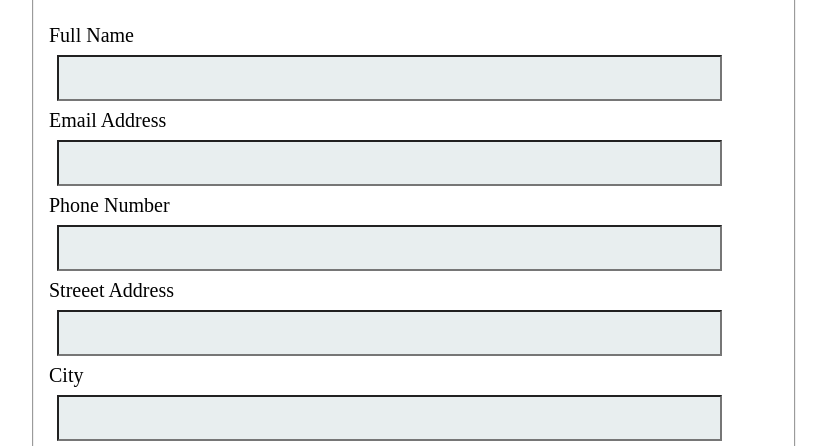
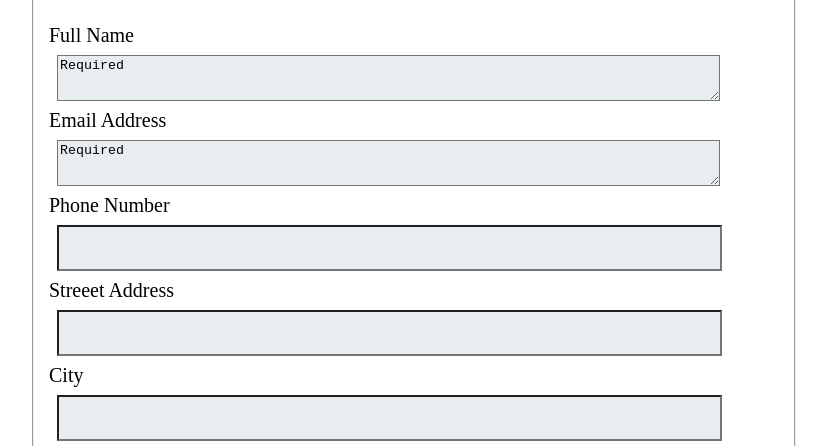
Before and after one commit to David-Ragnarsson/Online-Registration-Form, a plain HTML site: page index.html in a window 1280 px wide. Shown: the part 279-725 px from the top of the page, without its empty margins (226-1053 px from the left). Drawn offline with Linux system fonts and the light colour scheme.

Commit message:
Update index.html

```diff
--- a/index.html
+++ b/index.html
@@ -33,11 +33,13 @@
 
               <div class="name">
               <label for="name">Full Name</label>
-              <input type="text"  id="name" name="user-name">
+              <textarea id="name" name="user-name" <p>Required</textarea>
+
+
             </div>
                 <div class="email">
-              <label for="email">Email Address</label>
-              <input type="email"  id="email" name="user-email">
+              <label for="name">Email Address</label>
+              <textarea id="name" name="user-name" <p>Required</textarea>
             </div>
                 <div class="phone">
               <label for="phone">Phone Number</label>
@@ -104,7 +106,8 @@
             <option value="West Virginia">West Virginia</option>
             <option value="Wisconsin">Wisconsin</option>
             <option value="Wyoming">Wyoming</option>
-
+          </select>
+          </div>
 
             <div class="zip">
                         <label for="zip">Zip Code</label>
```
